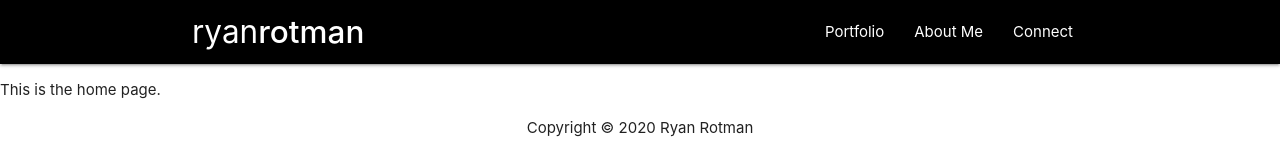
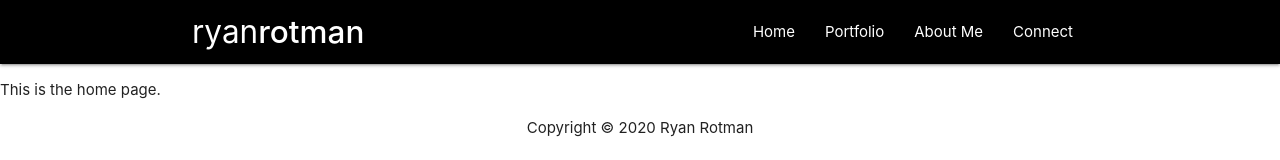
Before and after one commit to ryanrotman/ryanrotman.github.io, a React (Create React App) app: page / in a window 1280 px wide. Shown: the top 160 px of the page. Built offline with nearby package versions, Linux system fonts and the light colour scheme.

Commit message:
added home link and edited sidenav sections

```diff
--- a/src/components/Navbar/index.js
+++ b/src/components/Navbar/index.js
@@ -1,18 +1,31 @@
+import { useEffect } from "react";
+import M from "materialize-css"
+
 function Navbar() {
+
+    useEffect(() => {
+        document.addEventListener('DOMContentLoaded', function() {
+            let elems = document.querySelectorAll('.sidenav');
+            M.Sidenav.init(elems, options);
+          });
+    }, []);
+
     return (
         <nav className="black" role="navigation">
             <div className="nav-wrapper container">
             <a href="/" id="logo-container" className="brand-logo">ryan<strong>rotman</strong></a>
             <ul className="right hide-on-med-and-down">
+                <li><a href="/">Home</a></li>
                 <li><a href="/portfolio">Portfolio</a></li>
                 <li><a href="/about">About Me</a></li>
                 <li><a href="/contact">Connect</a></li>
             </ul>
 
             <ul id="nav-mobile" className="right sidenav">
-                <li className="white-text"><a href="#portfolio">Portfolio</a></li>
-                <li className="white-text"><a href="#about-me-heading">About Me</a></li>
-                <li className="white-text"><a href="#skills-connect-resume">Connect</a></li>
+                <li className="white-text"><a href="/">Home</a></li>
+                <li className="white-text"><a href="/portfolio">Portfolio</a></li>
+                <li className="white-text"><a href="/about">About Me</a></li>
+                <li className="white-text"><a href="/contact">Connect</a></li>
             </ul>
             <a href="#" data-target="nav-mobile" className="sidenav-trigger"><i className="material-icons">menu</i></a>
             </div>
```
